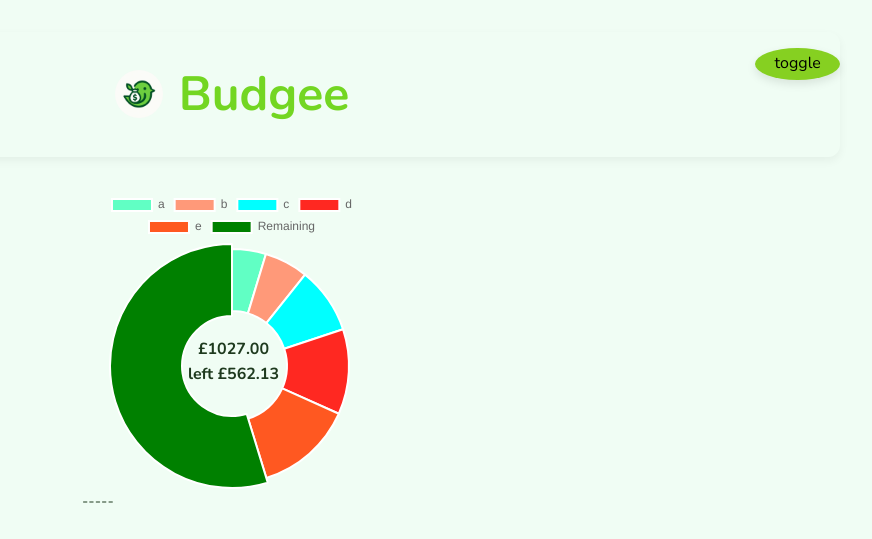
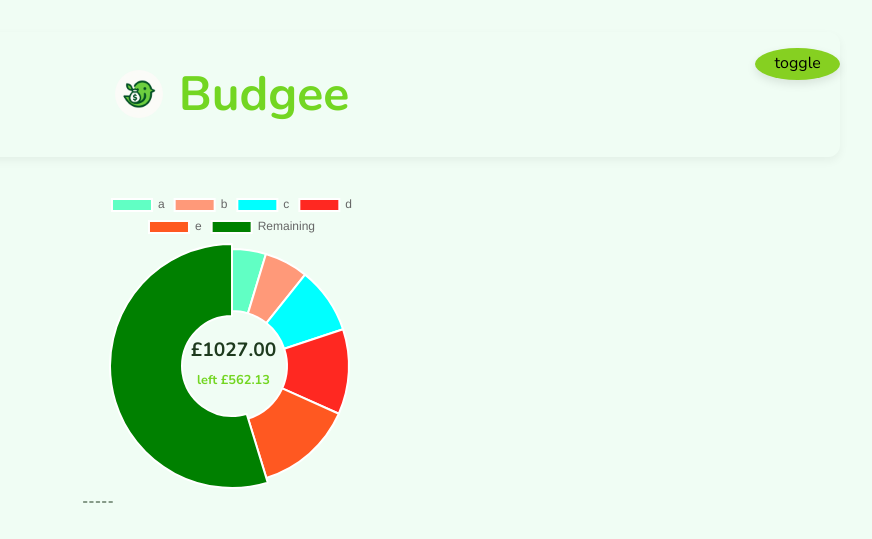
Before and after one commit to ossidion/budgee-nc-fe, a Vue app: page / in a window 1280 px wide. Shown: the top 539 px of the page, without its empty margins (408-1280 px from the left). Built offline with nearby package versions, Linux system fonts and the light colour scheme.

Commit message:
add left amount green when positive or red when negative

```diff
--- a/src/components/assets/stores/CustomChart.vue
+++ b/src/components/assets/stores/CustomChart.vue
@@ -1,9 +1,7 @@
+<script setup>
+import {useStore} from "./currentBudgetData";
 
-<script setup>
-
-import { useStore } from './currentBudgetData';
-
-let budgetStore = useStore()
+let budgetStore = useStore();
 
 const props = defineProps({
   data: {
@@ -14,82 +12,71 @@ const props = defineProps({
       datasets: [
         {
           backgroundColor: [],
-          data: []
-        }
-      ]
+          data: [],
+        },
+      ],
     },
   },
   options: {
     type: Object,
     required: true,
-    default: {}
+    default: {},
   },
   periodRatio: {
     type: Number,
     required: true,
-    default: 0
-  }
+    default: 0,
+  },
 });
 
+import {Chart, DoughnutController} from "chart.js";
 
+import {createTypedChart} from "vue-chartjs";
 
-
-import { Chart, DoughnutController } from 'chart.js'
-
-
-
-import { createTypedChart } from 'vue-chartjs'
-
-
-
-class Custom extends DoughnutController{
+class Custom extends DoughnutController {
   updateElement(arc, i, properties, mode) {
-
-
     // console.log(this.getDataset())
 
-    const outerRadius = properties.outerRadius
-    const innerRadius = properties.innerRadius
-    properties.innerRadius = innerRadius +this.getDataset().cutouts[i]|| 0
-    properties.outerRadius = outerRadius -this.getDataset().cutouts[i]|| 0
-
+    const outerRadius = properties.outerRadius;
+    const innerRadius = properties.innerRadius;
+    properties.innerRadius = innerRadius + this.getDataset().cutouts[i] || 0;
+    properties.outerRadius = outerRadius - this.getDataset().cutouts[i] || 0;
 
     // console.log(properties.innerRadius, new Date())
 
-    super.updateElement(arc, i, properties, mode)
+    super.updateElement(arc, i, properties, mode);
   }
-  draw(){
-    super.draw(arguments)
+  draw() {
+    super.draw(arguments);
 
     // console.log(props.periodRatio)
     const ctx = this.chart.ctx;
   }
 }
-Custom.id = 'customDoughnut';
-Custom.defaults = DoughnutController.defaults
+Custom.id = "customDoughnut";
+Custom.defaults = DoughnutController.defaults;
 Chart.register(Custom);
 
-
-
-
-const CustomChart = createTypedChart("customDoughnut",Custom)
-
-
+const CustomChart = createTypedChart("customDoughnut", Custom);
 </script>
 
 <template>
+  <div class="donut-container">
+    <div class="donut-chart">
+      <CustomChart :data="data" :options="options"></CustomChart>
+    </div>
 
-
-<div class="donut-container">
-  <div class="donut-chart">
-    <CustomChart :data="data" :options="options"></CustomChart>  </div>
-
-  <div class="budget-overlay">
-    <p>£{{ budgetStore.budget.budget.toFixed(2) }}</p>
-    <p>left £{{ budgetStore.getSpendingLeft.toFixed(2) }}</p>
+    <div class="budget-overlay">
+      <p class="initial-budget">£{{ budgetStore.budget.budget.toFixed(2) }}</p>
+      <p
+        :class="[
+          'remaining-budget',
+          budgetStore.getSpendingLeft >= 0 ? 'positive' : 'negative',
+        ]">
+        left £{{ budgetStore.getSpendingLeft.toFixed(2) }}
+      </p>
+    </div>
   </div>
-</div>
-
 </template>
 
 <style scoped>
@@ -113,8 +100,21 @@ const CustomChart = createTypedChart("customDoughnut",Custom)
   text-align: center;
   z-index: 10;
   font-weight: bold;
-  font-size: 1rem;
+  font-size: 0.8rem;
   pointer-events: none;
 }
 
+.initial-budget {
+  font-size: 1.2rem;
+  font-weight: bold;
+  margin-bottom: 0.25rem;
+}
+
+.remaining-budget.positive {
+  color: #73d622;
+}
+
+.remaining-budget.negative {
+  color: #dc2626;
+}
 </style>
```
